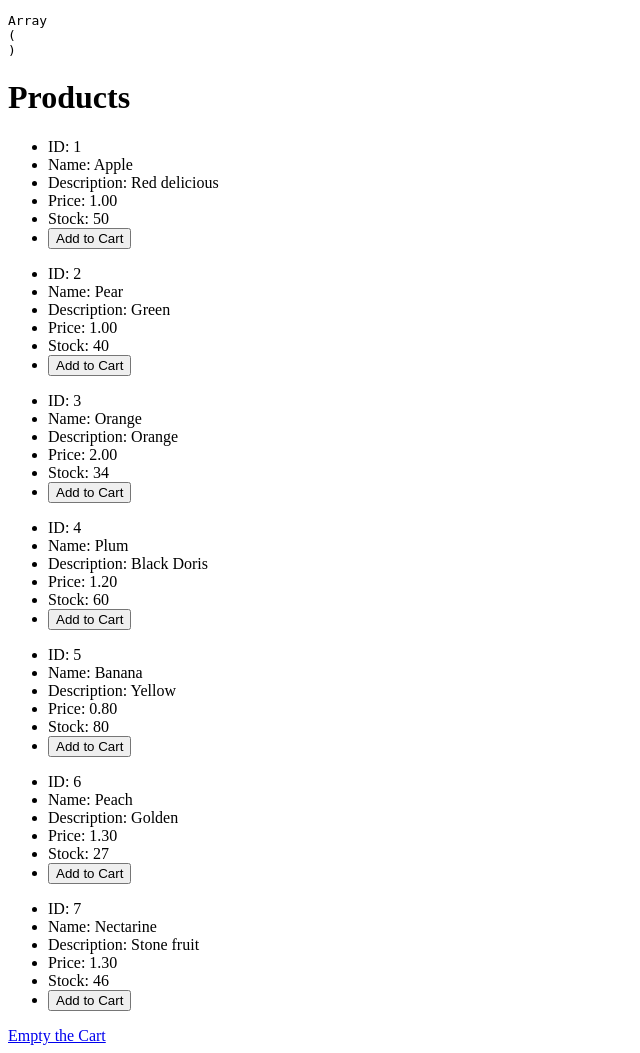
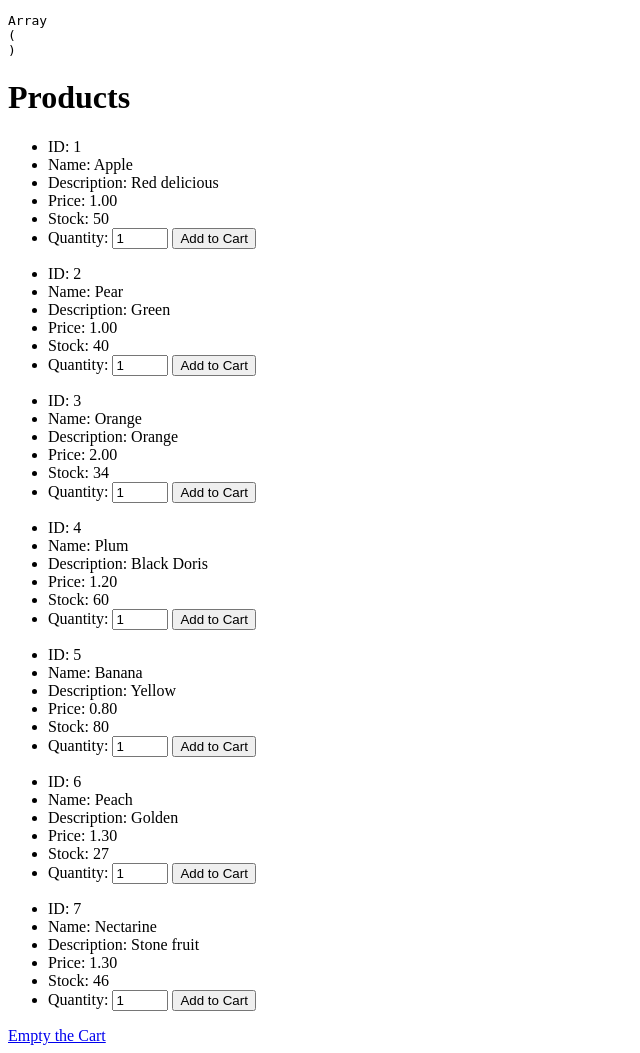
Before and after one commit to BentleyCol/Shopping_Cart, a PHP site: page / in a window 1280 px wide. Shown: the whole page, without its empty margins (0-640 px from the left). Run offline with PHP 8.4, Linux system fonts and the light colour scheme; data comes from the database, SQL or seed files in the repository.

Commit message:
Update product cart functionality

```diff
--- a/index.php
+++ b/index.php
@@ -41,13 +41,37 @@
 		//Extract the data
 		$result = $result->fetch_assoc();
 
-		//Add the item to the cart
+		$productFound = false;
+
+		//Loop over the cart and see if the product is added already
+		for ($i=0; $i < count($_SESSION['cart']); $i++) {
+
+			//Get the ID of the product in the cart
+			$cartItemID = $_SESSION['cart'][$i]['id'];
+
+			//Get the ID of the product being added to the cart
+			$addItemID = $_POST['product-id'];
+
+			//If the two ID's match
+			if ($cartItemID == $addItemID) {
+				$_SESSION['cart'][$i]['quantity'] += $_POST['quantity'];
+				$productFound = true;
+			}
+		}
+
+		//If the product was not found in the cart
+		if ( ! $productFound) {
+
+			//Add the item to the cart
 		$_SESSION['cart'][] = [
-			'id'=>$_POST['product-id'],
-			'name'=>$_POST['name'],
-			'description'=>$_POST['description'],
-			'price'=> $result['price']
+			'id'=> $_POST['product-id'],
+			'name'=> $_POST['name'],
+			'description'=> $_POST['description'],
+			'price'=> $result['price'],
+			'quantity'=> $_POST['quantity']
 			];
+		}
+
 	}
 
 	//Include header
--- a/templates/product.template.php
+++ b/templates/product.template.php
@@ -9,6 +9,8 @@
 			<input type="hidden" name="product-id" value="<?= $row['id']; ?>">
 			<input type="hidden" name="name" value="<?= $row['name']; ?>">
 			<input type="hidden" name="description" value="<?= $row['description']; ?>">
+			<label for="quantity">Quantity: </label>
+			<input type="number" name="quantity" value="1" step="1" min="1" max="<?= $row['stock']; ?>">
 			<input type="submit" name="add-to-cart"  value="Add to Cart">
 		</form>
 	</li>
```
